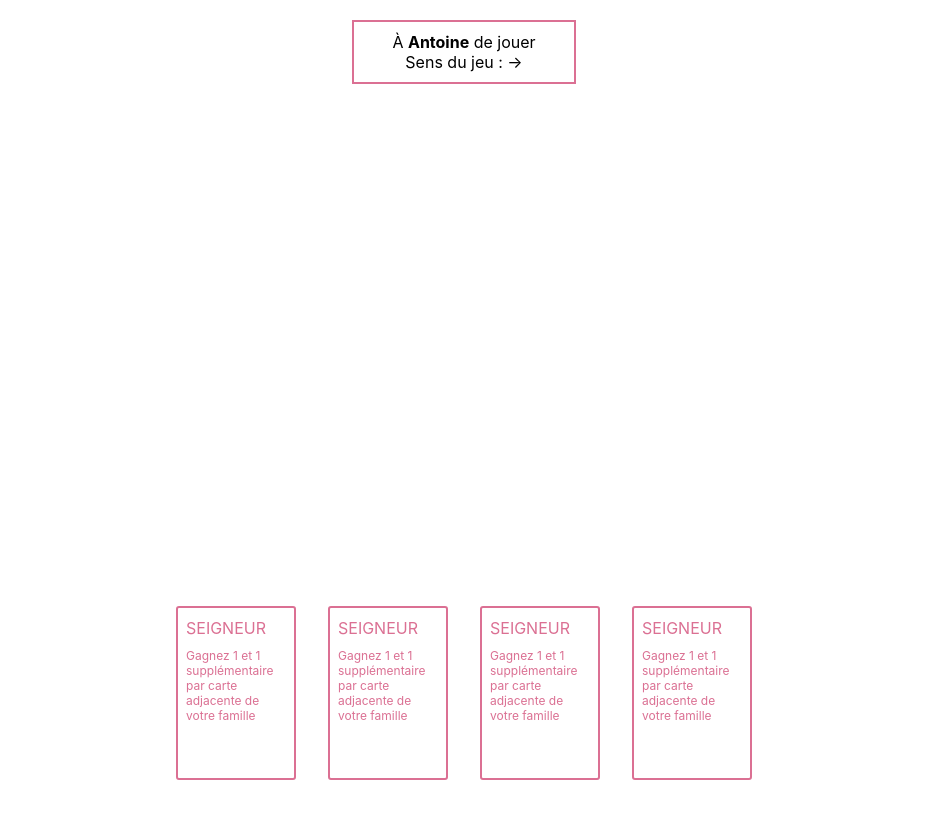
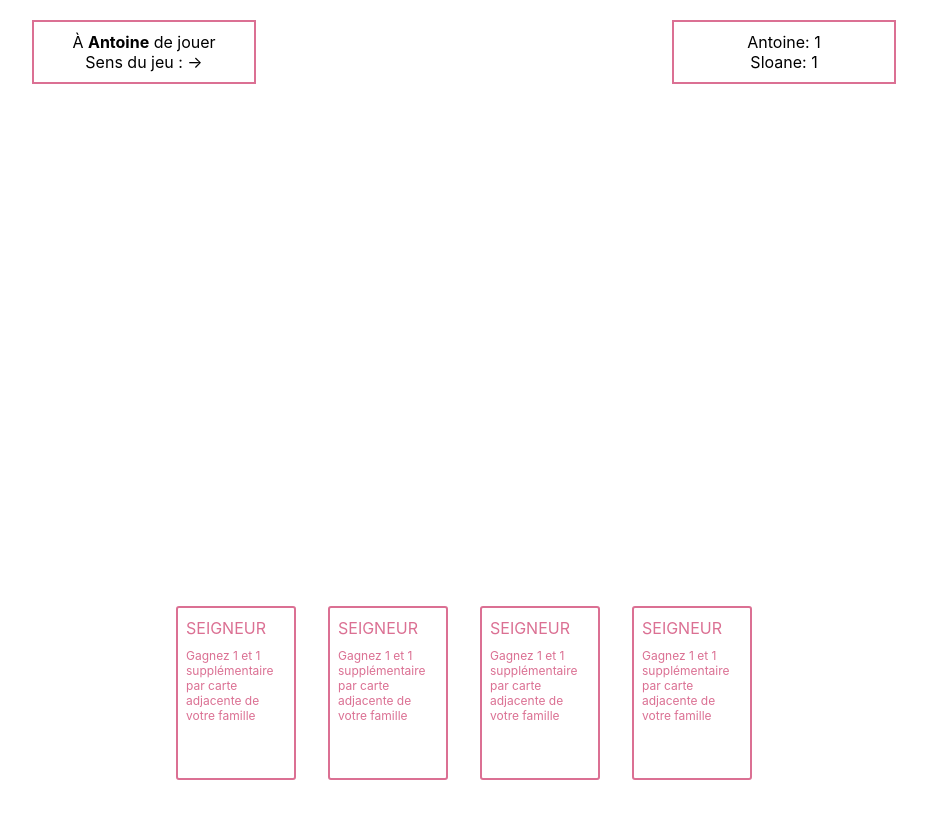
Before and after one commit to aleguern/oriflamkuch, a React (Create React App) app: page / in a window 1280 px wide. Shown: the top 818 px of the page, without its empty margins (176-1103 px from the left). Built offline with nearby package versions, Linux system fonts and the light colour scheme.

Commit message:
point to game status

```diff
--- a/src/components/Board.js
+++ b/src/components/Board.js
@@ -1,6 +1,7 @@
 import React, { useEffect, useState } from 'react';
 import styled from 'styled-components';
 import { actions, useCount } from '../count-context';
+import { CardWrapper, FlexColumn } from '../styles';
 import Card from './Card';
 import Slot from './Slot';
 
@@ -13,17 +14,6 @@ const Indicator = styled.i`
   -webkit-transform: rotate(-135deg);
   width: 1px;
   margin: 20px auto;
-`;
-
-const Flex = styled.div`
-  display: flex;
-  flex-direction: column;
-`;
-
-export const CardWrapper = styled.div`
-  height: 100%;
-  display: flex;
-  justify-content: center;
 `;
 
 export default function Board() {
@@ -49,16 +39,18 @@ export default function Board() {
     }
   }, [state.game.effect]);
 
-  const chose = (card) => {
-    effect(dispatch, card);
+  const selectCard = (card) => {
+    if (effect) {
+      effect(dispatch, card);
+    }
   };
 
   return (
     <CardWrapper>
       <Slot>
         {state.board.map((card, id) => (
-          <Flex key={card.id}>
-            <Card card={card} onClick={() => chose(card)} />
+          <FlexColumn key={card.id}>
+            <Card card={card} onClick={() => selectCard(card)} />
             {isRevealStep() && isCurrentId(id) && (
               <>
                 <Indicator />
@@ -86,7 +78,7 @@ export default function Board() {
                 )}
               </>
             )}
-          </Flex>
+          </FlexColumn>
         ))}
       </Slot>
     </CardWrapper>
--- a/src/components/GameStatus.js
+++ b/src/components/GameStatus.js
@@ -2,6 +2,7 @@ import React, { useEffect } from 'react';
 import styled from 'styled-components';
 import { actions, useCount } from '../count-context';
 import { STEPS } from '../mocks';
+import { FlexRow } from '../styles';
 
 const StyledGameStatus = styled.div`
   text-align: center;
@@ -23,6 +24,7 @@ const GameStatus = () => {
   }, [state.game]);
 
   return (
+    <FlexRow>
       <StyledGameStatus>
         {state.game.step === 'PLAY' ? (
           <div>
@@ -33,6 +35,14 @@ const GameStatus = () => {
         )}
         <div>Sens du jeu : →</div>
       </StyledGameStatus>
+      <StyledGameStatus>
+        {Object.keys(state.players).map((player, id) => (
+          <div key={id}>
+            {player}: {state.players[player].money}
+          </div>
+        ))}
+      </StyledGameStatus>
+    </FlexRow>
   );
 };
 
--- a/src/components/Hand.js
+++ b/src/components/Hand.js
@@ -1,7 +1,7 @@
 import React from 'react';
 import styled from 'styled-components';
 import { useCount } from '../count-context';
-import { CardWrapper } from './Board';
+import { CardWrapper } from '../styles';
 import Card from './Card';
 
 const StyledHand = styled.div`
--- a/src/count-context.js
+++ b/src/count-context.js
@@ -1,5 +1,5 @@
 import React from 'react';
-import { PLAYERS, STEPS, CARDS, SEIGNEURS } from './mocks';
+import { PLAYERS, SEIGNEURS, STEPS } from './mocks';
 const CountStateContext = React.createContext();
 const CountDispatchContext = React.createContext();
 
@@ -18,6 +18,8 @@ const updateObject = (oldObject, newValues) =>
 const updateItemInArray = (array, itemId, updateItemCallback) =>
   array.map((item) => (item.id !== itemId ? item : updateItemCallback(item)));
 
+const cardAlreadySelected = (cards) => cards.some(card => card.isSelected)
+
 const gameState = {
   hand: SEIGNEURS.filter((_, id) => id < 6),
   board: [],
@@ -27,15 +29,10 @@ const gameState = {
     revealIndex: 0,
     effect: null,
   },
-  players: {
-    Antoine: {
-      money: 1,
-    },
-  },
+  players: PLAYERS.reduce((obj, item) => ((obj[item] = { money: 1 }), obj), {}),
 };
 
 export const actions = {
-  ADD_CARD_TO_BOARD: 'ADD_CARD_TO_BOARD',
   SELECT_CARD: 'SELECT_CARD',
   ADD_SELECTED_CARD_TO_BOARD: 'ADD_SELECTED_CARD_TO_BOARD',
   NEXT_PLAYER: 'NEXT_PLAYER',
@@ -69,7 +66,7 @@ function countReducer(state, action) {
       });
     }
     case actions.SELECT_CARD: {
-      if (state.game.step === STEPS.REVEAL) return state;
+      if (state.game.step === STEPS.REVEAL || cardAlreadySelected(state.hand)) return state;
 
       return updateObject(state, {
         hand: state.hand.map((card) =>
@@ -78,12 +75,22 @@ function countReducer(state, action) {
       });
     }
     case actions.REVEAL_CARD: {
+      console.log(
+        state.players[action.card.player],
+        [action.card.player],
+        action.card
+      );
       return updateObject(state, {
         board: updateItemInArray(state.board, action.card.id, (card) =>
           updateObject(card, { isRevealed: true })
         ),
         game: updateObject(state.game, {
           revealIndex: state.game.revealIndex + 1,
+        }),
+        players: updateObject(state.players, {
+          [action.card.player]: {
+            money: state.players[action.card.player].money + action.card.money,
+          },
         }),
       });
     }
@@ -93,6 +100,7 @@ function countReducer(state, action) {
       return updateObject(state, {
         game: { ...state.game, revealIndex: state.game.revealIndex + 1 },
         players: {
+          ...state.players,
           Antoine: { money: state.players.Antoine.money + 1 + money },
         },
       });
--- a/src/mocks.js
+++ b/src/mocks.js
@@ -4,6 +4,7 @@ export const CARDS = [
   {
     isSelected: false,
     isRevealed: true,
+    player: 'Antoine',
     money: 0,
     effect: {
       shouldSelect: true,
@@ -18,6 +19,7 @@ export const CARDS = [
   {
     isSelected: false,
     isRevealed: true,
+    player: 'Antoine',
     money: 0,
     effect: null,
     id: 0,
@@ -27,6 +29,7 @@ export const CARDS = [
   {
     isSelected: false,
     isRevealed: true,
+    player: 'Antoine',
     money: 0,
     effect: {
       shouldSelect: false,
@@ -41,6 +44,7 @@ export const CARDS = [
   {
     isSelected: false,
     isRevealed: true,
+    player: 'Antoine',
     money: 0,
     effect: (dispatch, card) => {
       dispatch({ type: actions.KILL, card });
@@ -52,6 +56,7 @@ export const CARDS = [
   {
     isSelected: false,
     isRevealed: true,
+    player: 'Antoine',
     money: 0,
     effect: null,
     id: 3,
@@ -61,6 +66,7 @@ export const CARDS = [
   {
     isSelected: false,
     isRevealed: true,
+    player: 'Antoine',
     money: 0,
     effect: (dispatch, card) => {
       dispatch({ type: actions.KILL, card });
@@ -72,6 +78,7 @@ export const CARDS = [
   {
     isSelected: false,
     isRevealed: true,
+    player: 'Antoine',
     money: 0,
     effect: null,
     id: 5,
@@ -81,6 +88,7 @@ export const CARDS = [
   {
     isSelected: false,
     isRevealed: true,
+    player: 'Antoine',
     money: 0,
     effect: null,
     id: 7,
@@ -90,6 +98,7 @@ export const CARDS = [
   {
     isSelected: false,
     isRevealed: true,
+    player: 'Antoine',
     money: 0,
     effect: null,
     id: 8,
@@ -99,6 +108,7 @@ export const CARDS = [
   {
     isSelected: false,
     isRevealed: true,
+    player: 'Antoine',
     money: 0,
     effect: null,
     id: 9,
@@ -115,6 +125,7 @@ export const SEIGNEURS = [
   {
     isSelected: false,
     isRevealed: true,
+    player: 'Antoine',
     money: 0,
     effect: {
       shouldSelect: false,
@@ -129,6 +140,7 @@ export const SEIGNEURS = [
   {
     isSelected: false,
     isRevealed: true,
+    player: 'Antoine',
     money: 0,
     effect: {
       shouldSelect: false,
@@ -143,6 +155,7 @@ export const SEIGNEURS = [
   {
     isSelected: false,
     isRevealed: true,
+    player: 'Antoine',
     money: 0,
     effect: {
       shouldSelect: false,
@@ -157,6 +170,7 @@ export const SEIGNEURS = [
   {
     isSelected: false,
     isRevealed: true,
+    player: 'Antoine',
     money: 0,
     effect: {
       shouldSelect: false,
--- /dev/null
+++ b/src/styles/index.js
@@ -0,0 +1,15 @@
+import styled from 'styled-components';
+
+export const FlexColumn = styled.div`
+  display: flex;
+  flex-direction: column;
+`;
+export const FlexRow = styled.div`
+  display: flex;
+  flex-direction: row;
+`;
+export const CardWrapper = styled.div`
+  height: 100%;
+  display: flex;
+  justify-content: center;
+`;
```
Lines whose indentation alone changed are shown as unchanged.
